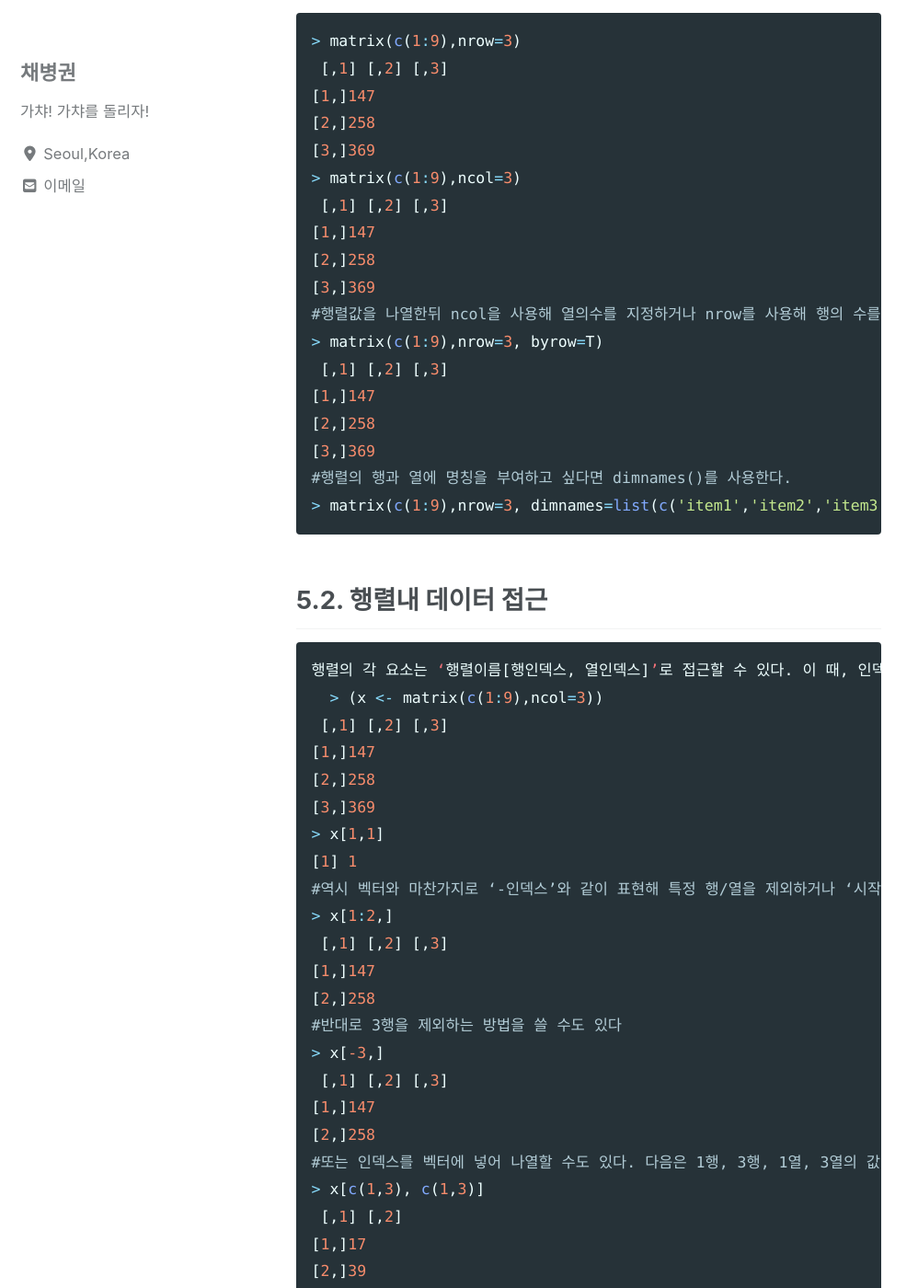
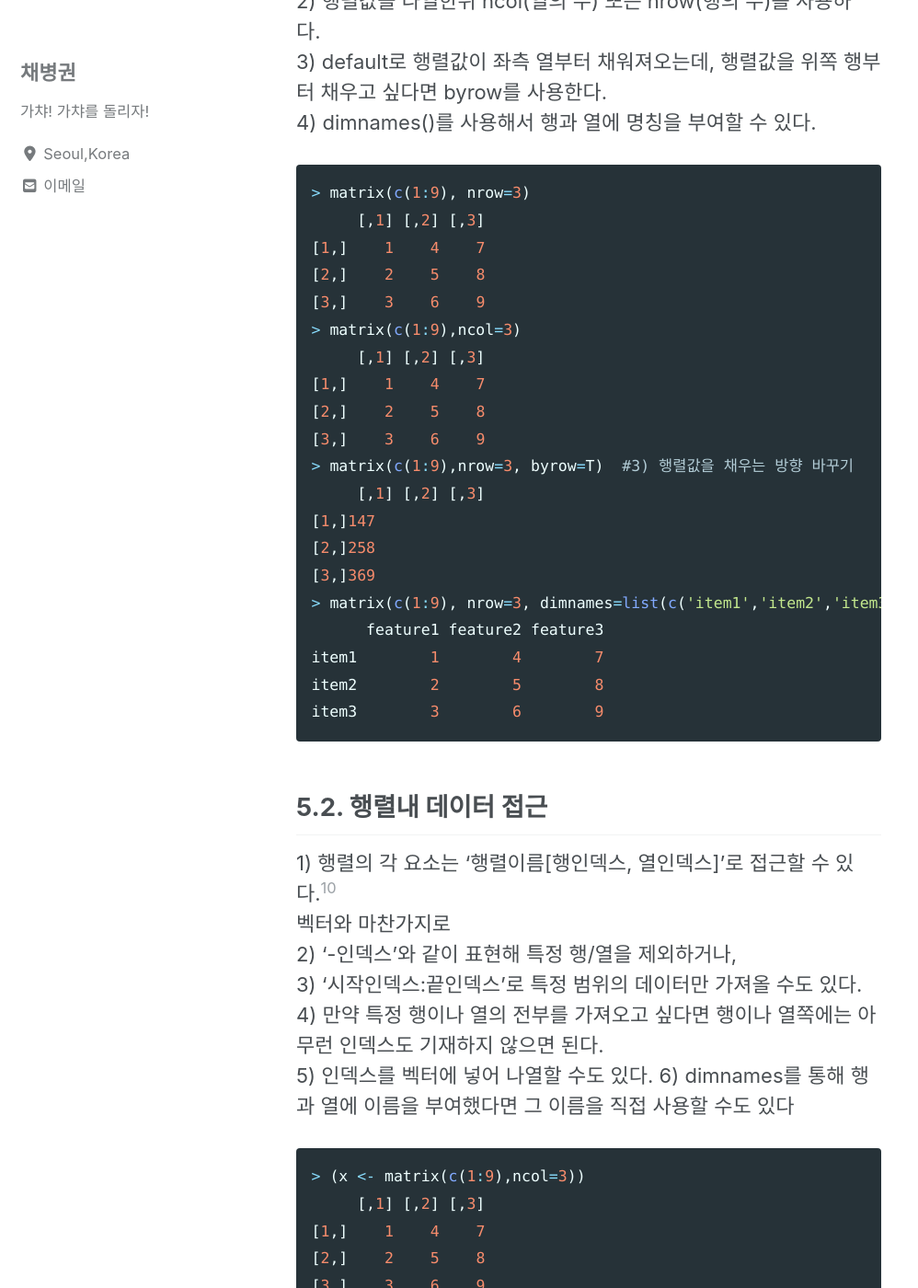
Before and after one commit to ByeongGwonChae/mynotebook, a Jekyll site: the page built from _posts/2020-01-01-R-first-note.md, in a window 1280 px wide and 1400 px high, scrolled down 8567 px. Shown: the whole window at 92% size, without its empty margins (0-998 px from the left). Built offline with Jekyll 4.4.1, drawn with Linux system fonts in a browser that asks for light colours; cached includes are drawn as plain includes; nearby versions of some CDN libraries; some of the changed text lies outside the part shown.

Commit message:
Update 2020-01-01-R-first-note.md

```diff
--- a/_posts/2020-01-01-R-first-note.md
+++ b/_posts/2020-01-01-R-first-note.md
@@ -215,65 +215,76 @@ $name
 # 5. 행렬(Matrix)
 벡터와 마찬가지로 행렬에는 한가지 유형의 스칼라만 저장할 수 있다.
 ## 5.1. 행렬의 정의
-행렬은 matrix( )를 사용해 표현한다. 다음은 1, 2, 3, 4, 5, 6, 7, 8, 9로 구성된 3행 3열의 행렬을 만드는 방법이다.
-  ~~~ R
-> matrix(c(1:9),nrow=3)
- [,1] [,2] [,3]
+1) 행렬은 matrix( )를 사용해 표현한다. 다음은 1:9로 구성된 3행 3열의 행렬을 만드는 방법이다.\\
+2) 행렬값을 나열한뒤 ncol(열의 수) 또는 nrow(행의 수)를 사용하 다.\\
+3) default로 행렬값이 좌측 열부터 채워져오는데, 행렬값을 위쪽 행부터 채우고 싶다면 byrow를 사용한다.\\
+4) dimnames()를 사용해서 행과 열에 명칭을 부여할 수 있다.
+~~~ R
+> matrix(c(1:9), nrow=3)
+     [,1] [,2] [,3]
+[1,]    1    4    7
+[2,]    2    5    8
+[3,]    3    6    9
+> matrix(c(1:9),ncol=3)
+     [,1] [,2] [,3]
+[1,]    1    4    7
+[2,]    2    5    8
+[3,]    3    6    9
+> matrix(c(1:9),nrow=3, byrow=T)  #3) 행렬값을 채우는 방향 바꾸기
+     [,1] [,2] [,3]
 [1,]147
 [2,]258
 [3,]369
-> matrix(c(1:9),ncol=3)
- [,1] [,2] [,3]
-[1,]147
-[2,]258
-[3,]369
-#행렬값을 나열한뒤 ncol을 사용해 열의수를 지정하거나 nrow를 사용해 행의 수를 지정하면 된다. 위 경우에는 행렬값이 좌측 열부터 채워져오는데, 대신 행렬값을 위쪽 행부터 채우고 싶다면 byrow를 사용한다.
-> matrix(c(1:9),nrow=3, byrow=T)
- [,1] [,2] [,3]
-[1,]147
-[2,]258
-[3,]369
-#행렬의 행과 열에 명칭을 부여하고 싶다면 dimnames()를 사용한다.
-> matrix(c(1:9),nrow=3, dimnames=list(c('item1','item2','item3'), c('feature1','feature2','feature3')))
+> matrix(c(1:9), nrow=3, dimnames=list(c('item1','item2','item3'), c('feature1','feature2','feature3')))  #4) 명칭 부여
+      feature1 feature2 feature3
+item1        1        4        7
+item2        2        5        8
+item3        3        6        9
 ~~~
 ## 5.2. 행렬내 데이터 접근
+1) 행렬의 각 요소는 ‘행렬이름[행인덱스, 열인덱스]’로 접근할 수 있다.[^10]\\
+벡터와 마찬가지로\\
+2) ‘-인덱스’와 같이 표현해 특정 행/열을 제외하거나,\\
+3) ‘시작인덱스:끝인덱스’로 특정 범위의 데이터만 가져올 수도 있다.
+4) 만약 특정 행이나 열의 전부를 가져오고 싶다면 행이나 열쪽에는 아무런 인덱스도 기재하지 않으면 된다.\\
+5) 인덱스를 벡터에 넣어 나열할 수도 있다.
+6) dimnames를 통해 행과 열에 이름을 부여했다면 그 이름을 직접 사용할 수도 있다
 ~~~ R
-행렬의 각 요소는 ‘행렬이름[행인덱스, 열인덱스]’로 접근할 수 있다. 이 때, 인덱스는 벡터의 경우와 마찬가지로 1부터 시작한다.
-  > (x <- matrix(c(1:9),ncol=3))
- [,1] [,2] [,3]
-[1,]147
-[2,]258
-[3,]369
+> (x <- matrix(c(1:9),ncol=3))
+     [,1] [,2] [,3]
+[1,]    1    4    7
+[2,]    2    5    8
+[3,]    3    6    9
 > x[1,1]
 [1] 1
-#역시 벡터와 마찬가지로 ‘-인덱스’와 같이 표현해 특정 행/열을 제외하거나 ‘시작인덱스:끝인덱스’로 특정 범위의 데이터만 가져올 수도 있다. 만약 특정 행이나 열의 전부를 가져오고 싶다면 행이나 열쪽에는 아무런 인덱스도 기재하지 않으면 된다.
 > x[1:2,]
- [,1] [,2] [,3]
-[1,]147
-[2,]258
-#반대로 3행을 제외하는 방법을 쓸 수도 있다
-> x[-3,]
- [,1] [,2] [,3]
-[1,]147
-[2,]258
-#또는 인덱스를 벡터에 넣어 나열할 수도 있다. 다음은 1행, 3행, 1열, 3열의 값만 추출하는 경우이다
+     [,1] [,2] [,3]
+[1,]    1    4    7
+[2,]    2    5    8
+> x[-3,]    #위의 명령어와 결과가 같다.
+     [,1] [,2] [,3]
+[1,]    1    4    7
+[2,]    2    5    8
 > x[c(1,3), c(1,3)]
- [,1] [,2]
-[1,]17
-[2,]39
-#만약 dimnames를 통해 행과 열에 이름을 부여했다면 그 이름을 직접 사용할 수도 있다
-> x <- matrix(c(1:9),nrow=3, dimnames=list(c('item1','item2','item3'), c('feature1','feature2','feature3')))
+     [,1] [,2]
+[1,]    1    7
+[2,]    3    9
+> (x <- matrix(c(1:9), nrow=3, dimnames=list(c('item1','item2','item3'), c('feature1','feature2','feature3'))))
+      feature1 feature2 feature3
+item1        1        4        7
+item2        2        5        8
+item3        3        6        9
 > x['item1',]
 feature1 feature2 feature3
-   147
+       1        4        7
 ~~~
 ## 5.3. 행렬의 연산
-  ~~~ R
-> (x <- matrix(c(1:9),nrow=3))
-   [,1] [,2] [,3]
-[1,]147
-[2,]258
-[3,]369
+~~~ R
+> (x <- matrix(c(1:9), nrow=3))
+     [,1] [,2] [,3]
+[1,]    1    4    7
+[2,]    2    5    8
+[3,]    3    6    9
 > x*2
    [,1] [,2] [,3]
 [1,]28   14
@@ -510,3 +521,4 @@ Levels: f m
 [^7]: end에 위치한 요소 포함
 [^8]: NROW()는 nrow()의 변형 (대문자임에 주의!)
 [^9]: 값을 가져오기 위해서는 ‘[[인덱스]]’ 의 형태로 적어야지 ‘[인덱스]’로 해서는 안된다.
+[^10]: 이 때, 인덱스는 벡터의 경우와 마찬가지로 1부터 시작한다.
```
